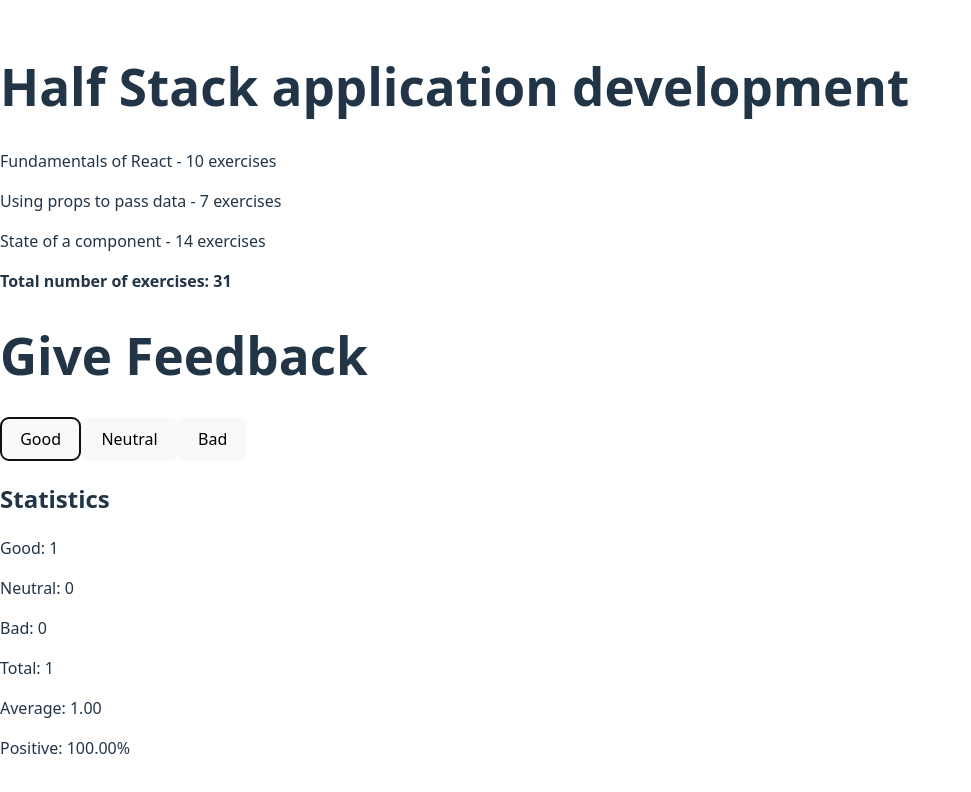
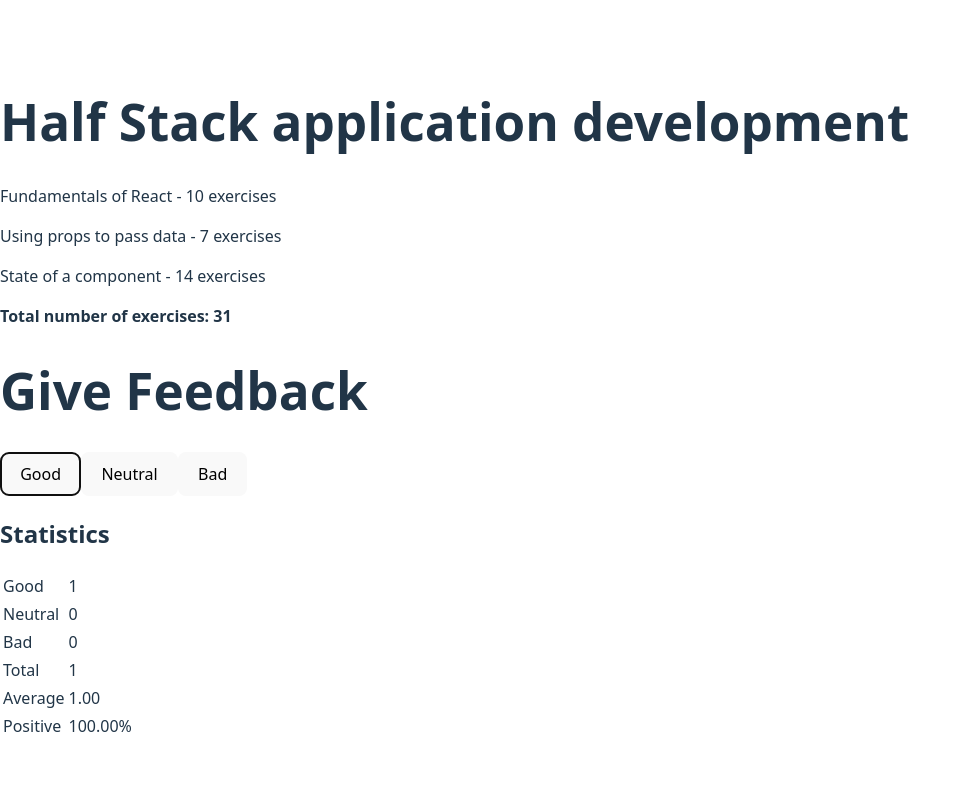
Before and after one commit to tanvi-rm/ReactExerciseIBM, a React (Vite) app in the folder ReactExcersice1-1/exe1/: page / in a window 1280 px wide. Both pictures are taken after a click on the button "Good". Shown: the top 792 px of the page, without its empty margins (0-971 px from the left). Built offline with nearby package versions, Linux system fonts and the light colour scheme.

Commit message:
exercise 1- 11 completed

```diff
--- a/ReactExcersice1-1/exe1/src/App.jsx
+++ b/ReactExcersice1-1/exe1/src/App.jsx
@@ -26,9 +26,10 @@
 )
 
 const StatisticLine = ({ text, value, unit = '' }) => (
-  <p>
-    {text}: {value}{unit}
-  </p>
+  <tr>
+    <td>{text}</td>
+    <td>{value}{unit}</td>
+  </tr>
 )
 
 const FeedbackStatistics = ({ good, neutral, bad }) => {
@@ -42,14 +43,16 @@
   const positivePercentage = (good / total) * 100
 
   return (
-    <div>
+    <table>
+      <tbody>
         <StatisticLine text="Good" value={good} />
         <StatisticLine text="Neutral" value={neutral} />
         <StatisticLine text="Bad" value={bad} />
         <StatisticLine text="Total" value={total} />
         <StatisticLine text="Average" value={average.toFixed(2)} />
         <StatisticLine text="Positive" value={positivePercentage.toFixed(2)} unit="%" />
-    </div>
+      </tbody>
+    </table>
   )
 }
 
```
Lines whose indentation alone changed are shown as unchanged.
